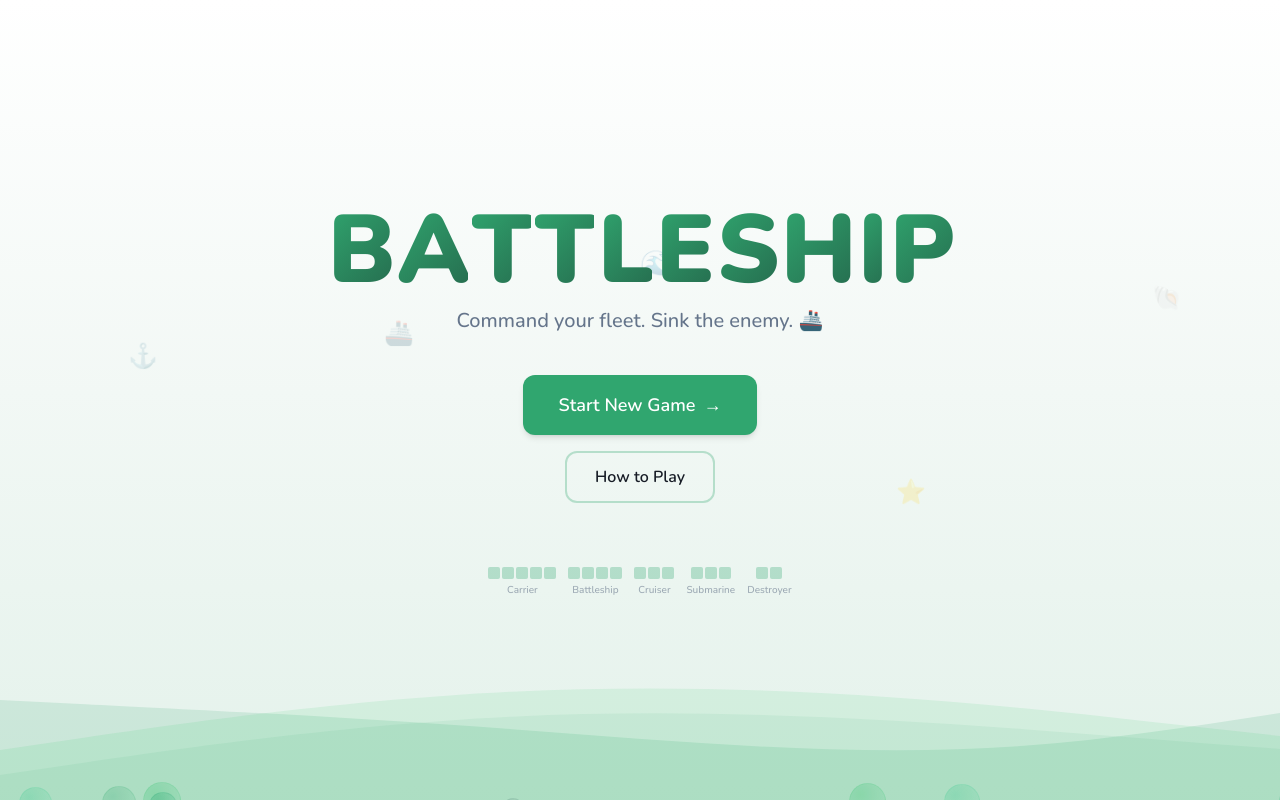
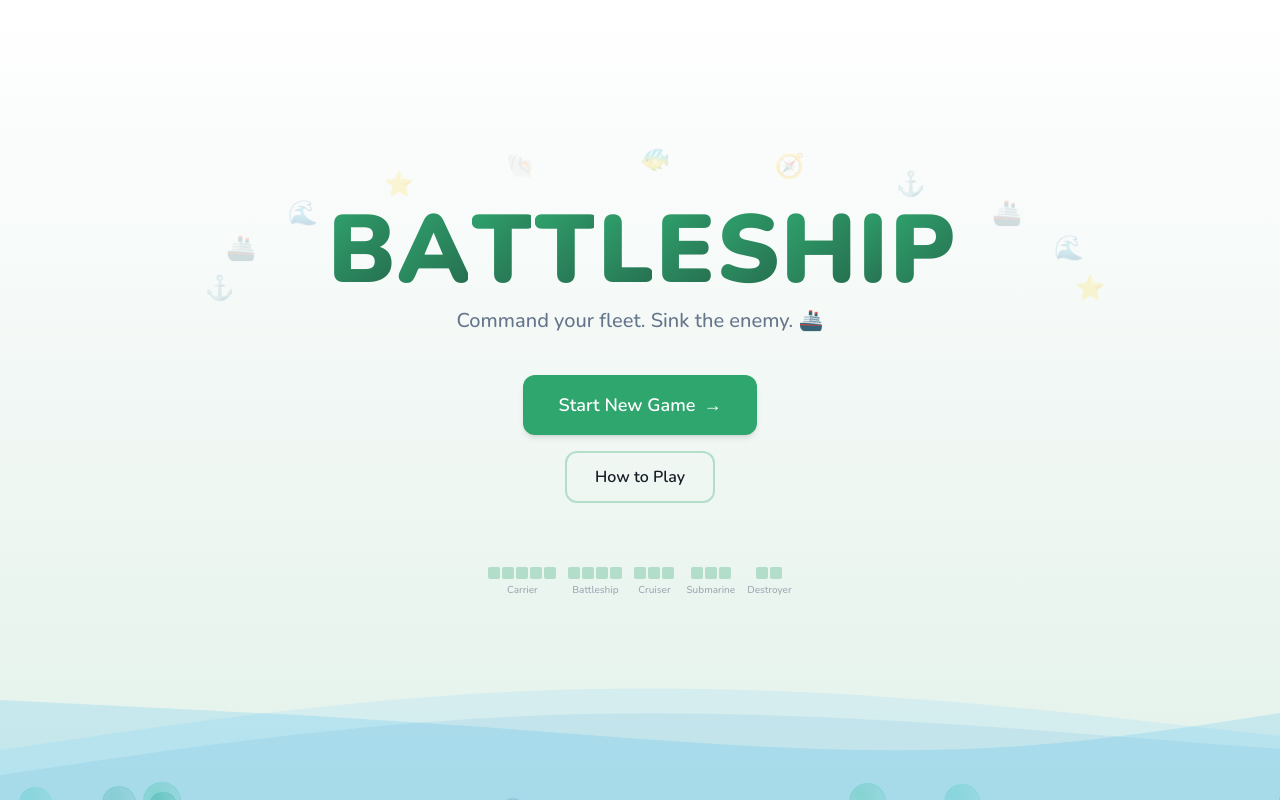
Before and after one commit to michaelkang84/battleship, a Vue app: page / in a window 1280 px wide. Built offline with nearby package versions, Linux system fonts and the light colour scheme.

Commit message:
feat(home): blue wave colors and rainbow arch of floating emojis
- Switch WaveBackground default colors from green to ocean blue tones
- Arrange FloatingElements emojis in a rainbow arch above the title (more icons)

```diff
--- a/src/components/common/FloatingElements.vue
+++ b/src/components/common/FloatingElements.vue
@@ -70,14 +70,24 @@ const bubbles: BubbleConfig[] = Array.from({ length: props.bubbleCount }, (_, i)
   delay: Math.random() * 5,
 }))
 
+const archIconCount = 11
+const archCenterX = 50
+const archRadiusX = 34
+const archCenterY = 34
+const archRadiusY = 16
+
 const floatingIcons: FloatingIcon[] = props.showIcons
-  ? Array.from({ length: 5 }, (_, i) => ({
-      id: i + 100,
-      x: 10 + i * 20,
-      y: 15 + Math.random() * 60,
-      icon: icons[i % icons.length],
-      duration: 4 + Math.random() * 4,
-      delay: Math.random() * 3,
-    }))
+  ? Array.from({ length: archIconCount }, (_, i) => {
+      const t = i / (archIconCount - 1)
+      const angle = Math.PI * (1 - t)
+      return {
+        id: i + 100,
+        x: archCenterX + archRadiusX * Math.cos(angle),
+        y: archCenterY - archRadiusY * Math.sin(angle),
+        icon: icons[i % icons.length],
+        duration: 4 + Math.random() * 4,
+        delay: Math.random() * 3,
+      }
+    })
   : []
 </script>
--- a/src/components/common/WaveBackground.vue
+++ b/src/components/common/WaveBackground.vue
@@ -39,8 +39,8 @@ interface Props {
 
 withDefaults(defineProps<Props>(), {
   height: 200,
-  wave1Color: '#30A46C',
-  wave2Color: '#22C55E',
-  wave3Color: '#30A46C',
+  wave1Color: '#0EA5E9',
+  wave2Color: '#38BDF8',
+  wave3Color: '#0284C7',
 })
 </script>
```
